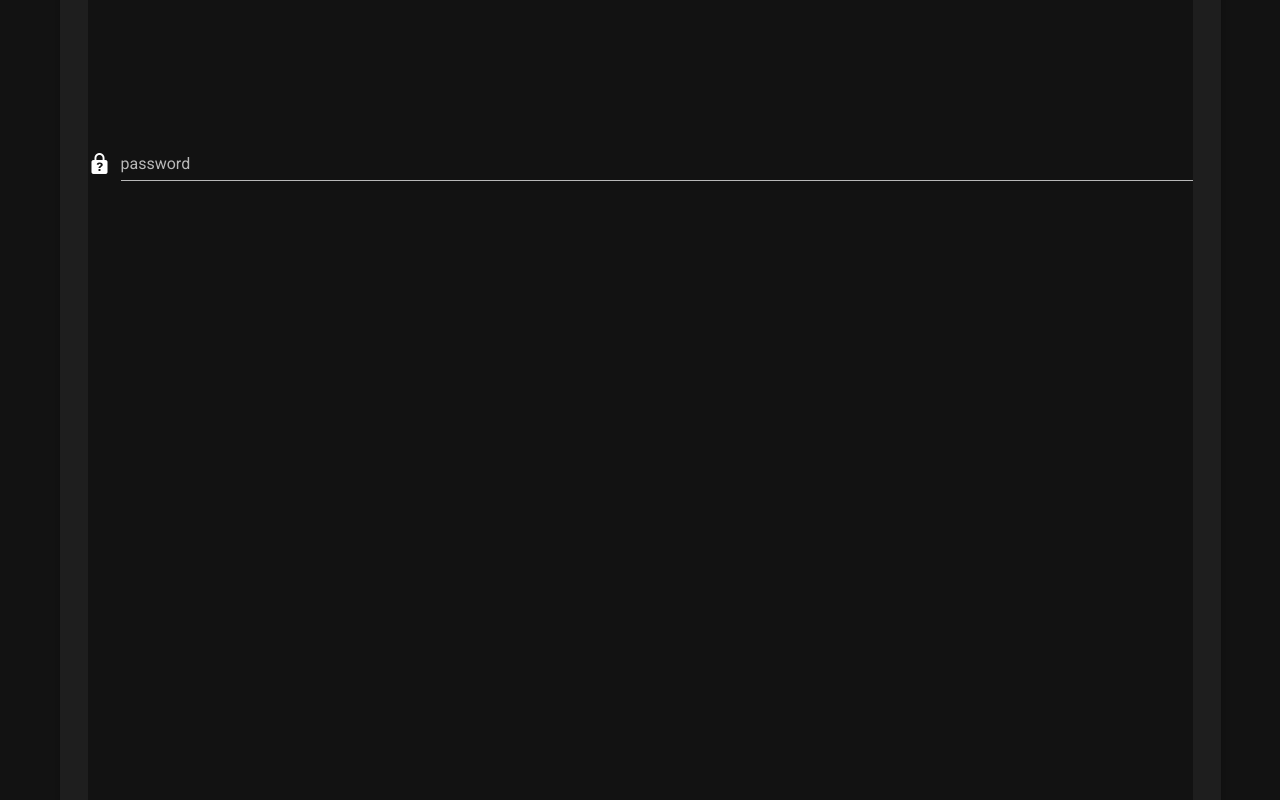
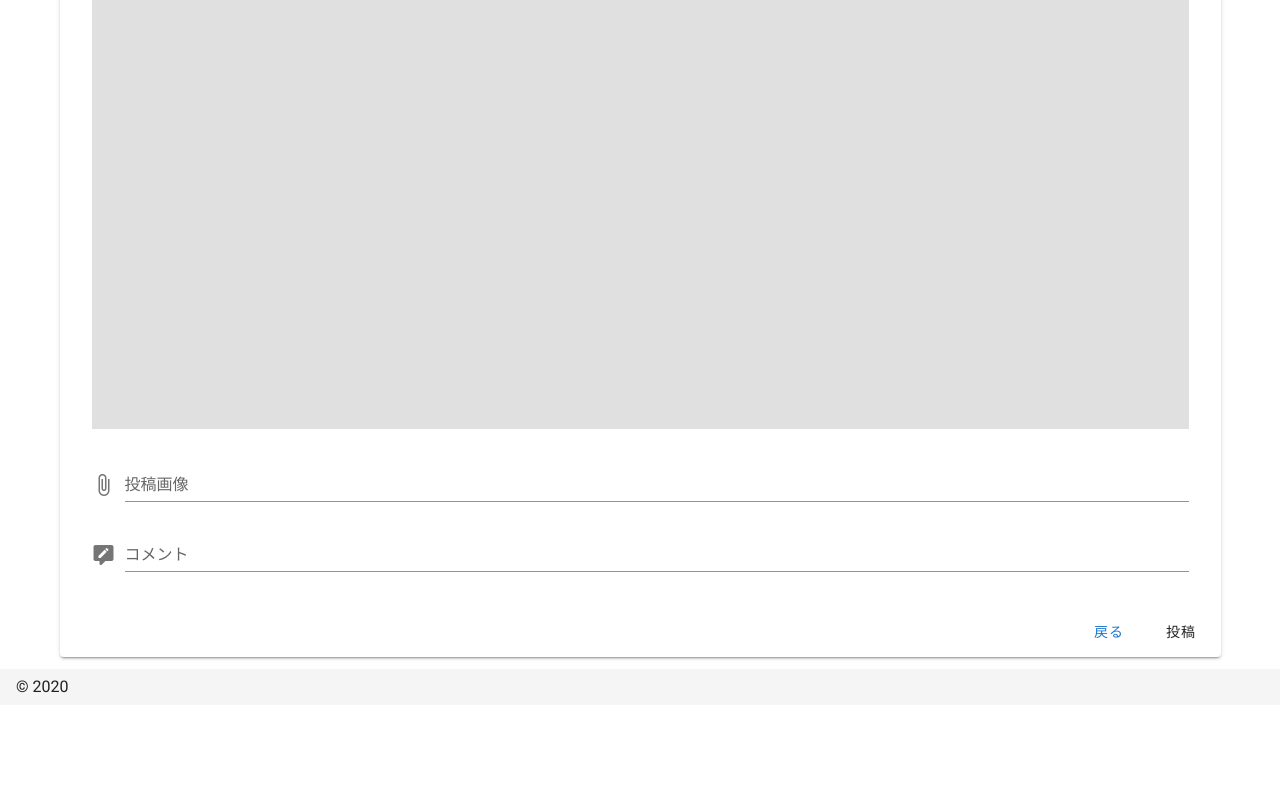
Before and after one commit to TaHiroki/AtomicSummaryDay, a Nuxt app: page /Home in a window 1280 px wide. Shown: the part 820-1620 px from the top of the page. After the commit the page ends 1525 px from the top, so only its background shows below. Built offline with nearby package versions, Linux system fonts and the light colour scheme.

Commit message:
add: DialogCard,Login

```diff
--- /dev/null
+++ b/components/atoms/AutoImage.vue
@@ -0,0 +1,18 @@
+<template>
+  <v-img :src="image" aspect-ratio="1" class="grey lighten-2">
+    <template v-slot:placeholder v-if="image">
+      <v-row class="fill-height ma-0" align="center" justify="center">
+        <v-progress-circular
+          indeterminate
+          color="grey lighten-5"
+        ></v-progress-circular>
+      </v-row>
+    </template>
+  </v-img>
+</template>
+
+<script>
+export default {
+  props: ["image"],
+};
+</script>
--- a/components/atoms/DecisionBtn.vue
+++ b/components/atoms/DecisionBtn.vue
@@ -1,11 +1,9 @@
 <template>
-  <v-app>
-    <v-btn text :color="color">戻る</v-btn>
-  </v-app>
+  <v-btn text :color="color">{{ content }}</v-btn>
 </template>
 
 <script>
 export default {
-  props: ["color"],
+  props: ["color", "content"],
 };
 </script>
--- a/components/atoms/InputColumnFile.vue
+++ b/components/atoms/InputColumnFile.vue
@@ -1,11 +1,9 @@
 <template>
-  <v-app>
-    <v-file-input
-      type="file"
-      accept="image/jpeg, image/png"
-      :label="label"
-    ></v-file-input>
-  </v-app>
+  <v-file-input
+    type="file"
+    accept="image/jpeg, image/png"
+    :label="label"
+  ></v-file-input>
 </template>
 
 <script>
--- a/components/atoms/InputColumnText.vue
+++ b/components/atoms/InputColumnText.vue
@@ -1,20 +1,9 @@
 <template>
-  <v-app>
-    <v-text-field
-      :prepend-icon="icon"
-      :rules="[required]"
-      v-model="value"
-      :label="label"
-    ></v-text-field>
-  </v-app>
+  <v-text-field :prepend-icon="icon" :label="label"></v-text-field>
 </template>
 
 <script>
 export default {
-  data: () => ({
-    value: "",
-    required: (value) => !!value || "必ず入力してください", // 入力必須の制約
-  }),
   props: ["icon", "label"],
 };
 </script>
--- /dev/null
+++ b/components/molecules/DialogCard.vue
@@ -0,0 +1,113 @@
+<template>
+  <v-card>
+    <v-card-title class="light-blue lighten-1">今日という日を投稿</v-card-title>
+    <v-container>
+      <v-row class="mx-2">
+        <v-col align="center" justify="center">
+          <AutoImage></AutoImage>
+        </v-col>
+        <v-col cols="12">
+          <v-form ref="test_form">
+            <InputColumnFile label="投稿画像"></InputColumnFile>
+            <InputColumnText
+              icon="mdi-comment-edit"
+              label="コメント"
+            ></InputColumnText>
+          </v-form>
+        </v-col>
+      </v-row>
+    </v-container>
+    <v-card-actions>
+      <v-spacer></v-spacer>
+      <DecisionBtn color="primary" content="戻る"></DecisionBtn>
+      <DecisionBtn content="投稿"></DecisionBtn>
+      <!-- <v-btn text color="primary" @click="back">戻る</v-btn>
+      <v-btn text @click="saveSummary">投稿</v-btn> -->
+    </v-card-actions>
+  </v-card>
+</template>
+
+<script>
+import InputColumnText from "../atoms/InputColumnText";
+import InputColumnFile from "../atoms/InputColumnFile";
+import AutoImage from "../atoms/AutoImage";
+import DecisionBtn from "../atoms/DecisionBtn";
+
+export default {
+  data: () => ({
+    dialog: false,
+  }),
+  //   created() {
+  //     this.currentuser = JSON.parse(sessionStorage.getItem("currentuser"));
+
+  //     const db = firebase.firestore();
+  //     db.collection("posts")
+  //       .orderBy("id", "desc")
+  //       .limit(1)
+  //       .get()
+  //       .then((query) => {
+  //         query.forEach((doc) => {
+  //           var data = doc.data();
+  //           if (data.id) {
+  //             this.card.id = data.id + 1;
+  //           } else {
+  //             this.card.id = 0;
+  //           }
+  //         });
+  //       });
+  //   },
+  //   methods: {
+  //     getBase64(file) {
+  //       return new Promise((resolve, reject) => {
+  //         const reader = new FileReader();
+  //         reader.readAsDataURL(file);
+  //         reader.onload = () => resolve(reader.result);
+  //         reader.onerror = (error) => reject(error);
+  //       });
+  //     },
+  //     onImageChange(e) {
+  //       if (e) {
+  //         const images = e;
+  //         this.getBase64(images).then((image) => (this.card.image = image));
+  //       } else {
+  //         this.card.image = "";
+  //       }
+  //     },
+  //     saveSummary() {
+  //       if (this.$refs.test_form.validate()) {
+  //         if (this.card.image) {
+  //           const db = firebase.firestore();
+  //           let dbPosts = db.collection("posts");
+  //           dbPosts
+  //             .add({
+  //               comment: this.card.comment,
+  //               image: this.card.image,
+  //               user: this.currentuser.name,
+  //               year: this.today.year,
+  //               month: this.today.month,
+  //               day: this.today.day,
+  //               id: this.card.id,
+  //               count: 0,
+  //             })
+  //             .then((ref) => {
+  //               sessionStorage.setItem("flash", "投稿しました。");
+  //               console.log("カードを登録できました");
+  //               this.$emit("daialogChange", this.dialog);
+  //               this.card.comment = "";
+  //               this.card.image = "";
+  //               this.$router.go({ name: "index" });
+  //             })
+  //             .catch((error) => {
+  //               console.log(`データの登録に失敗しました`);
+  //             });
+  //         }
+  //       }
+  //     },
+  //     back() {
+  //       this.card.comment = "";
+  //       this.card.image = "";
+  //       this.$emit("daialogChange", this.dialog);
+  //     },
+  //   },
+};
+</script>
--- a/components/molecules/DialogLogin.vue
+++ b/components/molecules/DialogLogin.vue
@@ -1,15 +1,11 @@
 <template>
-  <div>
   <v-card>
     <v-card-title class="light-blue lighten-1">ログイン</v-card-title>
     <v-card-text>
       <v-container>
         <v-row>
           <v-col clos="11">
-              <InputColumnText
-                icon="mdi-email"
-                label="e-mail"
-              ></InputColumnText>
+            <InputColumnText icon="mdi-email" label="e-mail"></InputColumnText>
             <InputColumnText
               icon="mdi-lock-question"
               label="password"
@@ -20,15 +16,17 @@
     </v-card-text>
     <v-card-actions>
       <v-spacer></v-spacer>
+      <DecisionBtn color="primary" content="戻る"></DecisionBtn>
+      <DecisionBtn content="ログイン"></DecisionBtn>
       <!-- <v-btn text color="primary" @click="back">戻る</v-btn>
         <v-btn text @click="signIn">ログイン</v-btn> -->
     </v-card-actions>
   </v-card>
-  </div>
 </template>
 
 <script>
 import InputColumnText from "../atoms/InputColumnText";
+import DecisionBtn from "../atoms/DecisionBtn";
 
 export default {
   //   data: () => ({
--- a/nuxt.config.js
+++ b/nuxt.config.js
@@ -8,23 +8,31 @@ export default {
   head: {
     titleTemplate: '%s - AtomicSummaryDay',
     title: 'AtomicSummaryDay',
-    meta: [
-      { charset: 'utf-8' },
-      { name: 'viewport', content: 'width=device-width, initial-scale=1' },
-      { hid: 'description', name: 'description', content: '' }
+    meta: [{
+        charset: 'utf-8'
+      },
+      {
+        name: 'viewport',
+        content: 'width=device-width, initial-scale=1'
+      },
+      {
+        hid: 'description',
+        name: 'description',
+        content: ''
+      }
     ],
-    link: [
-      { rel: 'icon', type: 'image/x-icon', href: '/favicon.ico' }
-    ]
+    link: [{
+      rel: 'icon',
+      type: 'image/x-icon',
+      href: '/favicon.ico'
+    }]
   },
 
   // Global CSS (https://go.nuxtjs.dev/config-css)
-  css: [
-  ],
+  css: [],
 
   // Plugins to run before rendering page (https://go.nuxtjs.dev/config-plugins)
-  plugins: [
-  ],
+  plugins: [],
 
   // Auto import components (https://go.nuxtjs.dev/config-components)
   components: true,
@@ -32,20 +40,19 @@ export default {
   // Modules for dev and build (recommended) (https://go.nuxtjs.dev/config-modules)
   buildModules: [
     // https://go.nuxtjs.dev/eslint
-    '@nuxtjs/eslint-module',
+    // '@nuxtjs/eslint-module',
     // https://go.nuxtjs.dev/vuetify
     '@nuxtjs/vuetify'
   ],
 
   // Modules (https://go.nuxtjs.dev/config-modules)
-  modules: [
-  ],
+  modules: [],
 
   // Vuetify module configuration (https://go.nuxtjs.dev/config-vuetify)
   vuetify: {
     customVariables: ['~/assets/variables.scss'],
     theme: {
-      dark: true,
+      dark: false,
       themes: {
         dark: {
           primary: colors.blue.darken2,
@@ -61,6 +68,5 @@ export default {
   },
 
   // Build Configuration (https://go.nuxtjs.dev/config-build)
-  build: {
-  }
+  build: {}
 }
--- a/pages/Home.vue
+++ b/pages/Home.vue
@@ -1,8 +1,10 @@
 <template>
-  <DialogLogin></DialogLogin>
+  <v-app>
+    <DialogCard></DialogCard>
+  </v-app>
 </template>
 
 <script>
-import DialogLogin from "../components/molecules/DialogLogin";
+import DialogCard from "../components/molecules/DialogCard";
 export default {};
 </script>
```
Also changed, not shown: .eslintrc.js (deleted). Lines whose indentation alone changed are shown as unchanged.
